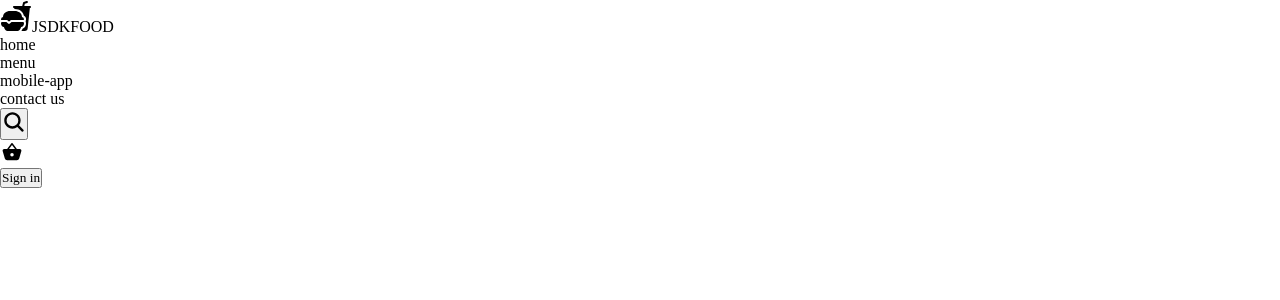
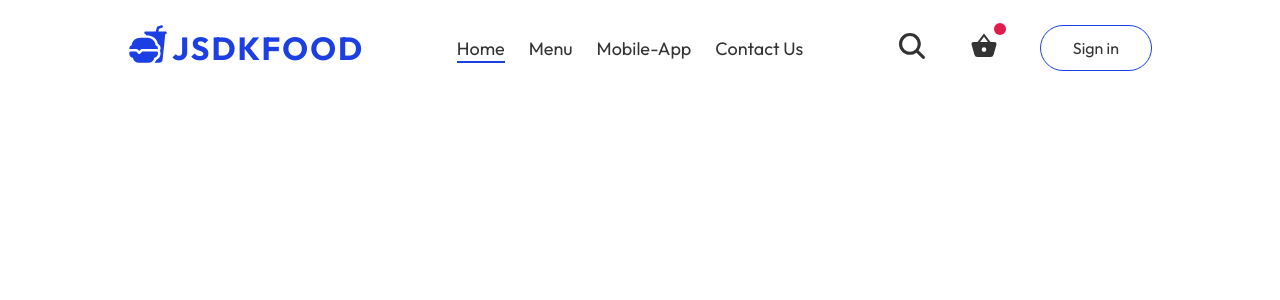
Before and after one commit to Bewjsdk/jsdk-food-delivery, a React (Vite) app: page / in a window 1280 px wide. Shown: the top 300 px of the page. Built offline with nearby package versions, Linux system fonts and the light colour scheme.

Commit message:
create navbar

```diff
--- a/src/app.module.css
+++ b/src/app.module.css
@@ -0,0 +1,4 @@
+.app {
+  width: 80%;
+  margin-inline: auto;
+}
--- a/src/components/Navbar/Navbar.tsx
+++ b/src/components/Navbar/Navbar.tsx
@@ -1,37 +1,48 @@
+import { useState } from "react";
 import styles from "./navbar.module.css";
 import { IoFastFood, IoSearch, IoBasket } from "react-icons/io5";
-
+import { navbarMenu } from "../../constants";
 
 const Navbar = () => {
+  // Current menu path
+  const [menuPath, setMenuPath] = useState("home");
+
   return (
     <nav className={styles.navbar}>
       {/* Food delivery Logo */}
       <div className={styles.logo}>
         <a href="#">
-          <IoFastFood size={32} />
+          <span>
+            <IoFastFood size={40} />
+          </span>
           <span>JSDKFOOD</span>
         </a>
       </div>
 
       {/* Navbar Menu */}
       <ul className={styles.navMenu}>
-        <li>home</li>
-        <li>menu</li>
-        <li>mobile-app</li>
-        <li>contact us</li>
+        {/* Menu lists */}
+        {navbarMenu.map(menu => (
+          <li
+            key={menu.label}
+            className={menu.label === menuPath ? styles.active : ""}
+          >
+            <button onClick={() => setMenuPath(menu.label)}>{menu.label}</button>
+          </li>
+        ))}
       </ul>
 
       {/* Navbar right side */}
       <div className={styles.navRight}>
         {/* Search icon */}
         <button>
-          <IoSearch size={24} />
+          <IoSearch size={32} />
         </button>
         {/* Basket icon */}
-        <div className={styles.basket}>
-          <IoBasket size={24} />
+        <button className={styles.basket}>
+          <IoBasket size={32} />
           <div className={styles.basketNoti}></div>
-        </div>
+        </button>
         {/* Sign in */}
         <button>Sign in</button>
       </div>
--- a/src/components/Navbar/navbar.module.css
+++ b/src/components/Navbar/navbar.module.css
@@ -0,0 +1,102 @@
+.navbar {
+  padding-block: 1.5rem;
+  display: flex;
+  justify-content: space-between;
+  align-items: center;
+}
+
+/* Logo styles */
+.logo {
+  & > a {
+    display: inline-flex;
+    align-items: center;
+    gap: 0.25rem;
+    color: var(--main-color);
+    & > span {
+      font-size: 2rem;
+      font-weight: 700;
+      letter-spacing: 2px;
+    }
+  }
+}
+
+/* Navbar menu */
+.navMenu {
+  display: flex;
+  gap: 1.5rem;
+
+  /* Menu lists */
+  & li {
+    position: relative;
+
+    /* Bottom line for active */
+    &::after {
+      content: '';
+      position: absolute;
+      bottom: -15%;
+      left: 0;
+      right: 0;
+
+      width: 0;
+      height: 2px;
+      margin-inline: auto;
+
+      background-color: var(--main-color);
+      transition: all 0.3s;
+    }
+
+    /* Current menu active */
+    &.active::after {
+      width: 100%;
+    }
+  }
+
+  /* List menu button */
+  & button {
+    text-transform: capitalize;
+    color: var(--text-color);
+    font-size: 1.125rem;
+  }
+}
+
+/* Navbar right side */
+.navRight {
+  display: flex;
+  align-items: center;
+  gap: 2.5rem;
+
+  /* All buttons */
+  & > button {
+    color: var(--text-color);
+  }
+
+  /* Sign in button */
+  & > button:last-of-type {
+    border: 1px solid var(--main-color);
+    border-radius: 2.5rem;
+    padding: 0.75rem 2rem;
+    transition: 0.3s;
+
+    /* Sign in button (mouse over)*/
+    &:hover {
+      background-color: var(--main-color);
+      color: whitesmoke;
+    }
+  }
+
+  /* Basket button */
+  & > .basket {
+    position: relative;
+
+    /* Basket Notification */
+    & > .basketNoti {
+      position: absolute;
+      min-width: 0.75rem;
+      min-height: 0.75rem;
+      background: var(--noti-color);
+      border-radius: 50%;
+      top: -20%;
+      right: -20%;
+    }
+  }
+}
--- /dev/null
+++ b/src/constants/index.ts
@@ -0,0 +1,18 @@
+export const navbarMenu = [
+  {
+    label: 'home',
+    path: '/',
+  },
+  {
+    label: 'menu',
+    path: '/menu',
+  },
+  {
+    label:'mobile-app',
+    path: '/mobile-app',
+  },
+  {
+    label: 'contact us',
+    path: '/contact-us',
+  }
+];
--- a/src/global.css
+++ b/src/global.css
@@ -1,12 +1,20 @@
+@import url('https://fonts.googleapis.com/css2?family=Outfit:wght@100..900&display=swap');
 * {
   box-sizing: border-box;
   padding: 0;
   margin: 0;
   font-family: inherit;
+  scroll-behavior: smooth;
 }
 
 :root {
   --main-color: #1b3fe2;
+  --text-color: #333333;
+  --noti-color: #e21b4d;
+
+  font-family: "Outfit", sans-serif;
+  font-weight: 400;
+  font-size: 16px;
 }
 
 body {
@@ -17,3 +25,18 @@ a {
   text-decoration: none;
   color: inherit;
 }
+
+li {
+  list-style-type: none;
+}
+
+button {
+  background: transparent;
+  border: none;
+  cursor: pointer;
+  font-size: inherit;
+}
+
+:focus-visible {
+  outline: 2px solid var(--main-color);
+}
```
